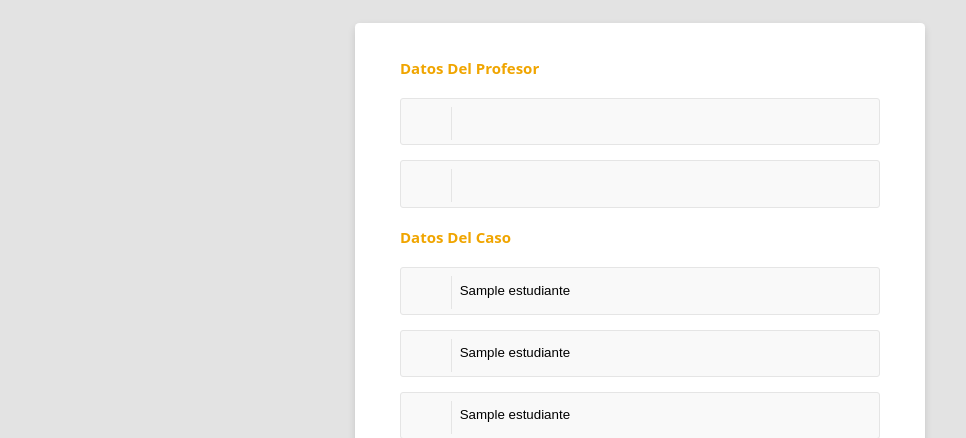
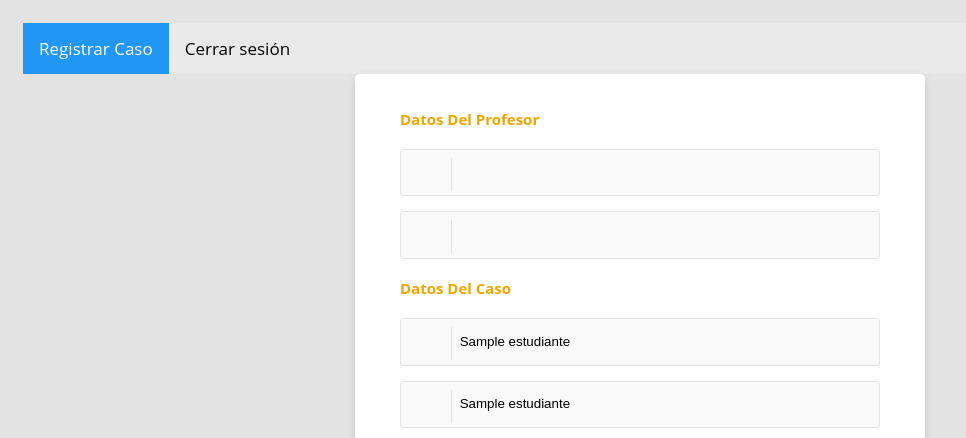
Before and after one commit to marvindominguez/Bulling_Proyect, a Flask app: template templates/profesor/estudent_caso.html in a window 1280 px wide. Shown: the top 438 px of the page, without its empty margins (0-966 px from the left). Run offline with Flask 3, Linux system fonts and the light colour scheme; the template is opened without the code that fills it: most values are stand-ins (such as "Sample title", 1, 10 or a date in 2020); some libraries are stand-ins or nearby versions.

Commit message:
Final_4.0.0.2

```diff
--- a/templates/profesor/estudent_caso.html
+++ b/templates/profesor/estudent_caso.html
@@ -337,6 +337,12 @@
 </head>
 
 <body>
+    <div class="topnav">
+        <a class="active" href="{{ url_for('register_caso') }}">Registrar Caso</a>
+        <a href="{{ url_for('logout') }}"> Cerrar sesión</a>
+
+
+    </div>
     {% if estudiante %}
 
     <div class="container">
@@ -440,7 +446,7 @@
         </form>
     </div>
     {% else %}
-    <p>No se encontró el estudiante</p>
+    <p style="text-align: center; color: black; size: 6px;">No se encontr&oacute el estudiante</p>
 
     {% endif %}
 
```
